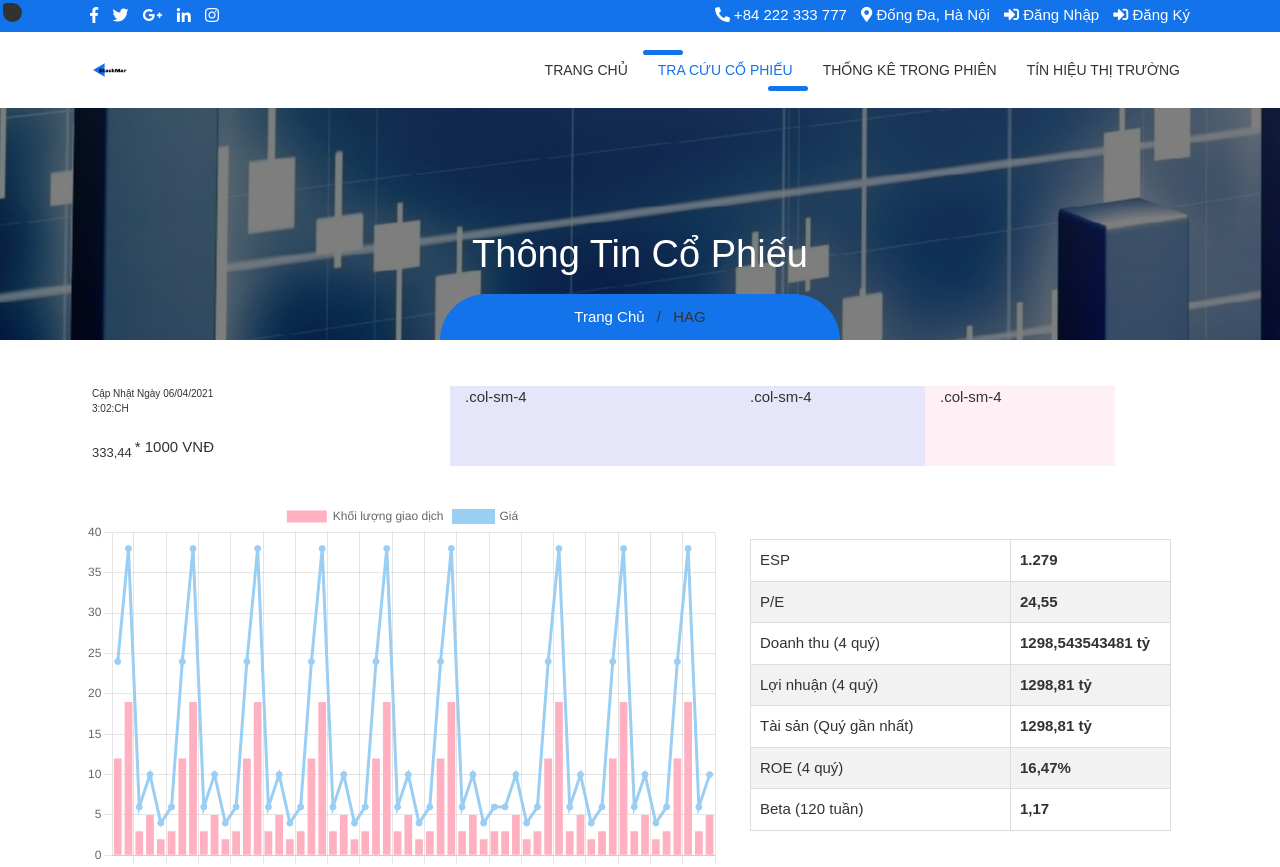
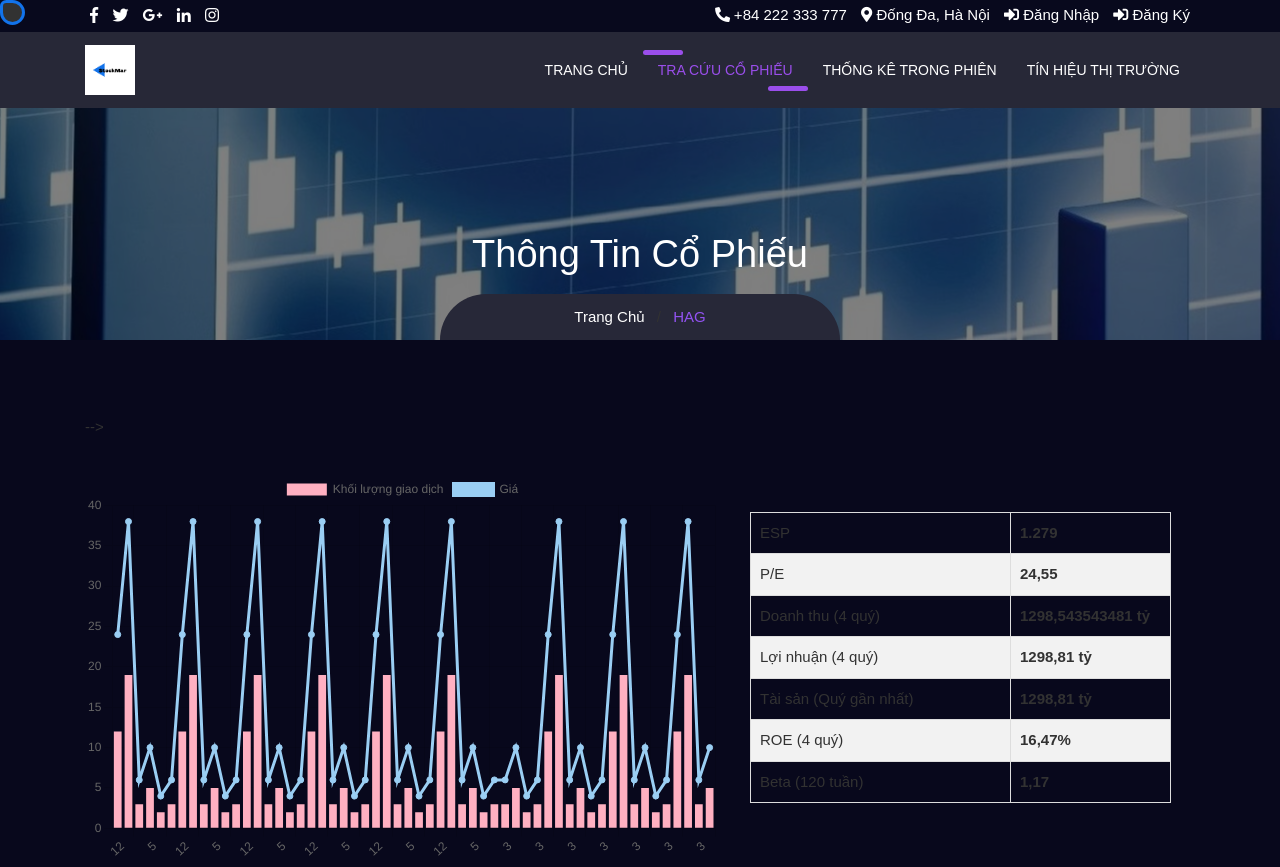
Before and after one commit to tranthuckhang2000/ChartStock, a plain HTML site: page zonebiz/search-detail.html in a window 1280 px wide. Shown: the top 867 px of the page. Drawn offline with nearby package versions, Linux system fonts and the light colour scheme.

Commit message:
uppdate color

```diff
--- a/zonebiz/css/style.scss
+++ b/zonebiz/css/style.scss
@@ -1,4 +1,10 @@
-.tableMSP{
+$colorBackgroundMain:  #08081c;
+$colorBackgroundMenu: #1b1e3f;
+$colorP: #6434b6;
+#background{
+    background-color: $colorBackgroundMain;
+}
+    .tableMSP{
     height: 80px;
     // background-color: #f7f7f7;
     box-sizing: border-box;
--- a/zonebiz/css/template.css
+++ b/zonebiz/css/template.css
@@ -77,7 +77,7 @@ button.btn-secondary:hover{
 }
 
 .top-bar{
-	background: #1273eb;
+	background: #08091d;
 	padding: 4px 0px;
 }
 .social-media ul{
@@ -114,11 +114,11 @@ button.btn-secondary:hover{
 }
 
 .top-nav{
-	background-color: #ffffff !important;
+	background-color: #272837 !important;
 }
 .navbar-expand-lg.top-nav .navbar-nav .nav-link{
 	padding: 10px 15px;
-	color: #323232;
+	color: #ffffff;
 	font-size: 14px;
 	font-weight: 500;
 	text-transform: uppercase;
@@ -130,17 +130,17 @@ button.btn-secondary:hover{
 	margin-left: 5px;
 }
 .navbar-expand-lg.top-nav .navbar-nav .nav-link:hover{
-	color: #1273eb;
+	color: #9a4eeb;
 	border-radius: 4.8px;
 }
 .navbar-expand-lg.top-nav .navbar-nav .nav-link.active{
-	color: #1273eb;
+	color: #9a4eeb;
 }
 .navbar-expand-lg.top-nav .navbar-nav .nav-link.active:before{
 	content: "";
 	position: absolute;
 	width: 40px;
-	background: #1273eb;
+	background: #9a4eeb;
 	height: 5px;
 	top: 0px;
 	left: 0px;
@@ -150,7 +150,7 @@ button.btn-secondary:hover{
 	content: "";
 	position: absolute;
 	width: 40px;
-	background: #1273eb;
+	background: #9a4eeb;
 	height: 5px;
 	bottom: 0px;
 	right: 0px;
@@ -597,7 +597,7 @@ button.btn-secondary:hover{
 
 .touch-line{
 	padding: 40px 0px;
-	background: #1273eb;
+	background: #08081c;
 	position: relative;
 	margin-top: 90px;
 }
@@ -1083,7 +1083,7 @@ footer p {
 	text-align: center;
 }
 .breadcrumb-main .breadcrumb{
-	background: #1273eb;
+	background: #272838;
 	border-radius: 100px 100px 0px 0px;
 	display: block;
 }
@@ -1092,7 +1092,7 @@ footer p {
 	font-size: 15px;
 }
 .breadcrumb-main .breadcrumb li{
-	color: #323232;
+	color: #9353f2;
 	display: inline-block;
 	font-size: 15px;
 }
--- a/zonebiz/search-detail.html
+++ b/zonebiz/search-detail.html
@@ -21,7 +21,7 @@
 
 </head>
 <body>
-<div class="wrapper-main">
+<div id="background" class="wrapper-main">
 	<!-- Top Bar -->
 	<div class="top-bar">
 		<div class="container">
@@ -128,8 +128,8 @@
 
     <div class="container">
 		<!-- About Content -->
-		<div class="about-main">
-			<div class="row">
+		<div  class="about-main">
+			<!-- <div class="row">
 				<div class="col-sm-2">
 					<div class="tableMSP">
 						<div class="tableAbove">
@@ -151,7 +151,7 @@
 				<div class="col-sm-2" style="background-color:lavender;">.col-sm-4</div>
 				<div class="col-sm-2" style="background-color:lavenderblush;">.col-sm-4</div>
 				<!-- <div class="col-sm-2" style="background-color:lavender;">.col-sm-4</div> -->
-			  </div>
+			  </div> -->
 			<div class="row">
 				<div class="col-lg-7">
 					<div>
@@ -208,7 +208,7 @@
 		</div>
 	</div>
 
-	<div class="about-inner">
+	<div id="background" class="about-inner">
 		<div class="container">
 			<div class="row mb-4">
 				<div class="col-lg-6">
```
Also changed, not shown: zonebiz/css/style.css, 1 other file.
